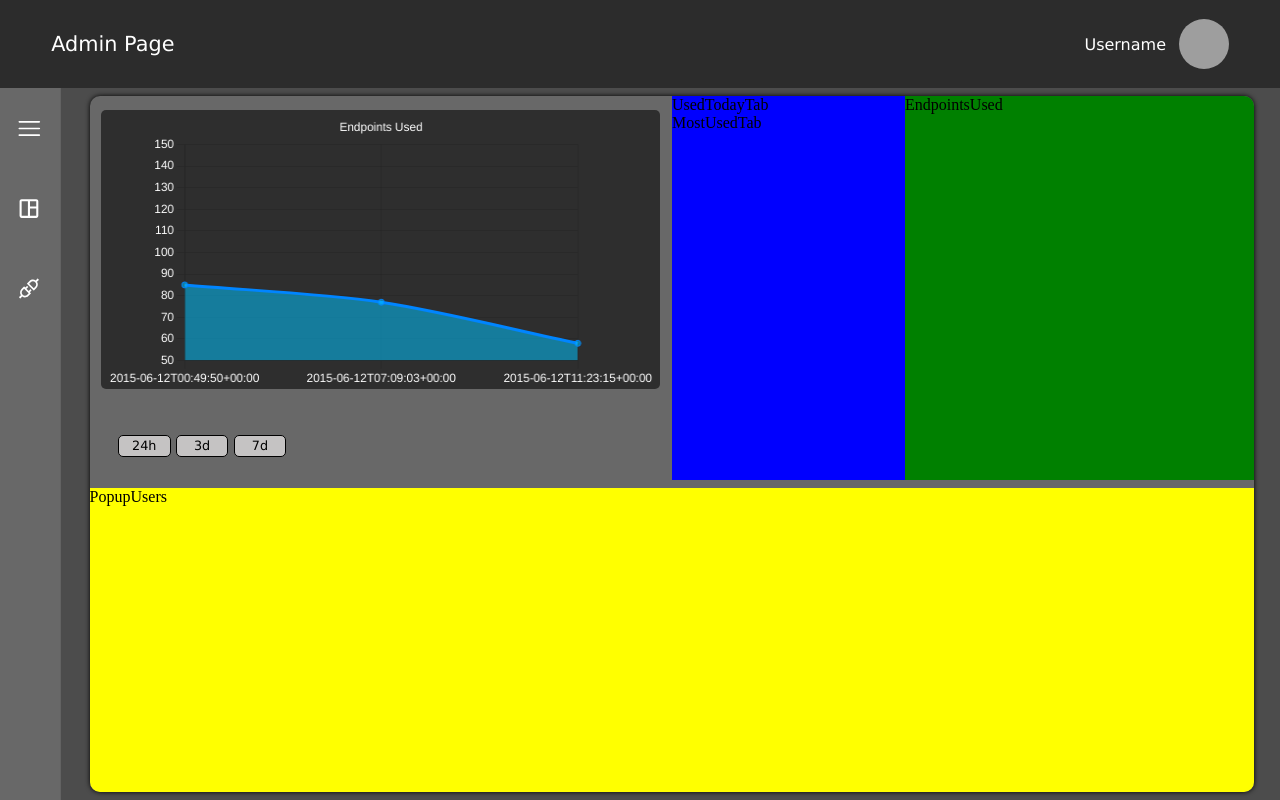
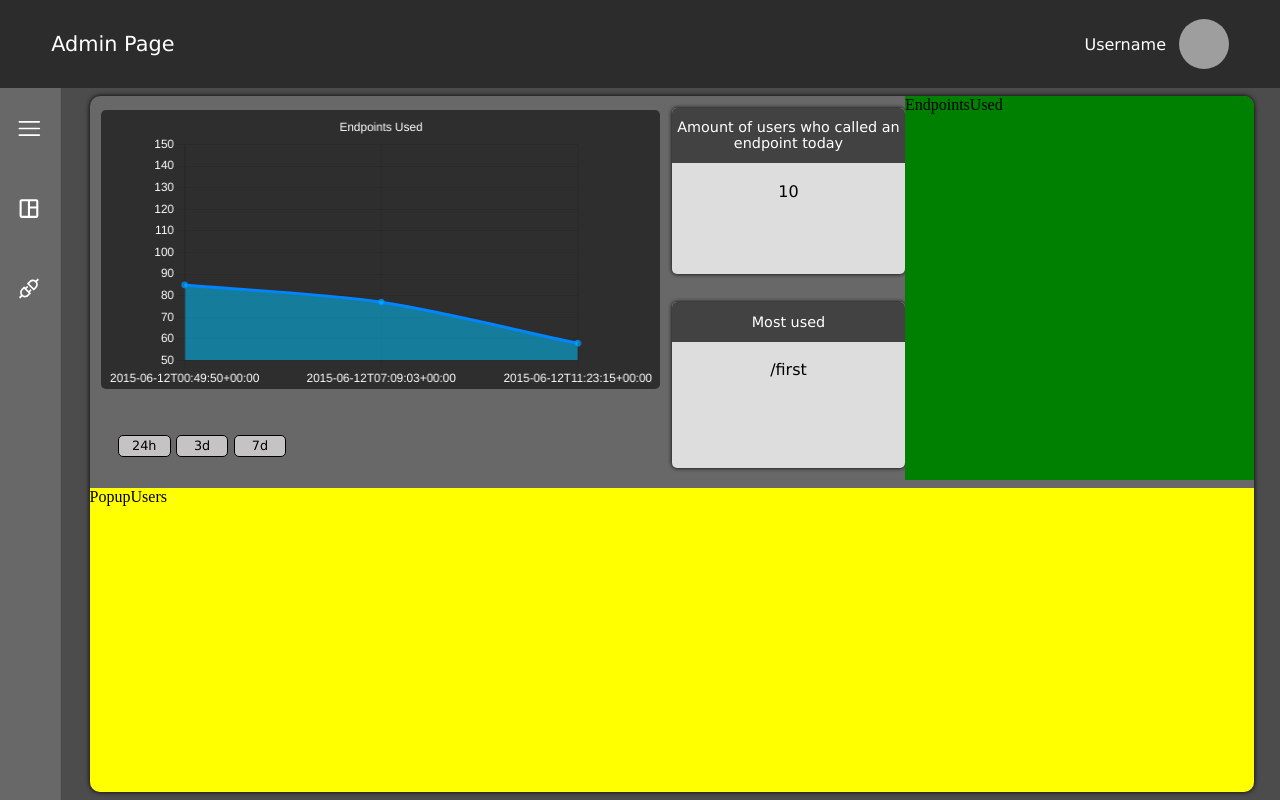
Before and after one commit to JoseJ55/general-backend-admin-page, a React (Vite) app: page / in a window 1280 px wide. Built offline with nearby package versions, Linux system fonts and the light colour scheme; grey boxes are pictures that could not be loaded.

Commit message:
added the info tabs

```diff
--- a/src/App.css
+++ b/src/App.css
@@ -32,10 +32,13 @@
   --graph-background: rgba(46, 46, 46, 1);
   --graph-active-button: rgba(255, 255, 255, 1);
   --graph-inactive-button: rgba(197, 195, 195, 1);
-  --graph-inactive-button-hover: rgba(197, 195, 195, .5);
   --graph-lower-color: rgba(0, 194, 255, .53);
   --graph-main-color: rgba(0, 133, 255, 1);
   --graph-node-color: rgba(0, 133, 255, 1);
+
+  /* These are for the info on the dashboard */
+  --info-box-background: rgb(221, 221, 221);
+  --info-header-color: rgb(66, 66, 66);
 
   --main-font: Verdana, Geneva, Tahoma, sans-serif;
 }
--- a/src/Components/DashboardTabs/DashboardTabs.css
+++ b/src/Components/DashboardTabs/DashboardTabs.css
@@ -1,4 +1,9 @@
 #dashboardtab {
-    background-color: blue;
+    /* background-color: blue; */
     width: 20%;
+    display: flex;
+    justify-content: space-between;
+    align-items: center;
+    flex-direction: column;
+    padding: 1% 0;
 }
--- a/src/Components/MostUsedTab/MostUsedTab.css
+++ b/src/Components/MostUsedTab/MostUsedTab.css
@@ -0,0 +1,30 @@
+#mostusedtab {
+    background-color: var(--info-box-background);
+    width: 100%;
+    min-height: 46%;
+    display: flex;
+    flex-direction: column;
+    /* justify-content: center; */
+    align-items: center;
+    border-radius: 5px;
+    box-shadow: 0 0 4px;
+    overflow: hidden;
+}
+
+#mostusedtab-title {
+    width: 100%;
+    font-family: var(--main-font);
+    text-align: center;
+    font-size: .9rem;
+    padding: 5% 0;
+    margin-bottom: 3%;
+    color: var(--main-text-color);
+    background-color: var(--info-header-color);
+}
+
+#mostusedtab-content {
+    font-family: var(--main-font);
+    font-size: 1rem;
+    padding: 5% 0;
+    color: var(--secondary-text-color);
+}
--- a/src/Components/MostUsedTab/MostUsedTab.jsx
+++ b/src/Components/MostUsedTab/MostUsedTab.jsx
@@ -4,7 +4,10 @@ import './MostUsedTab.css';
 // SHows the endpoint that is most used
 function MostUsedTab() {
   return (
-    <div>MostUsedTab</div>
+    <div id="mostusedtab">
+      <p id="mostusedtab-title">Most used</p>
+      <p id="mostusedtab-content">/first</p>
+    </div>
   );
 }
 
--- a/src/Components/UsedTodayTab/UsedTodayTab.css
+++ b/src/Components/UsedTodayTab/UsedTodayTab.css
@@ -0,0 +1,29 @@
+#usedtodaytab {
+    background-color: var(--info-box-background);
+    width: 100%;
+    min-height: 46%;
+    display: flex;
+    flex-direction: column;
+    /* justify-content: center; */
+    align-items: center;
+    border-radius: 5px;
+    box-shadow: 0 0 4px;
+    overflow: hidden;
+}
+
+#usedtodaytab-title {
+    font-family: var(--main-font);
+    text-align: center;
+    font-size: .9rem;
+    padding: 5% 0;
+    margin-bottom: 3%;
+    color: var(--main-text-color);
+    background-color: var(--info-header-color);
+}
+
+#usedtodaytab-content {
+    font-family: var(--main-font);
+    font-size: 1rem;
+    padding: 5% 0;
+    color: var(--secondary-text-color);
+}
--- a/src/Components/UsedTodayTab/UsedTodayTab.jsx
+++ b/src/Components/UsedTodayTab/UsedTodayTab.jsx
@@ -4,7 +4,10 @@ import './UsedTodayTab.css';
 // Shows how many people used the endpoints today.
 function UsedTodayTab() {
   return (
-    <div>UsedTodayTab</div>
+    <div id="usedtodaytab">
+      <p id="usedtodaytab-title">Amount of users who called an endpoint today</p>
+      <p id="usedtodaytab-content">10</p>
+    </div>
   );
 }
 
```
